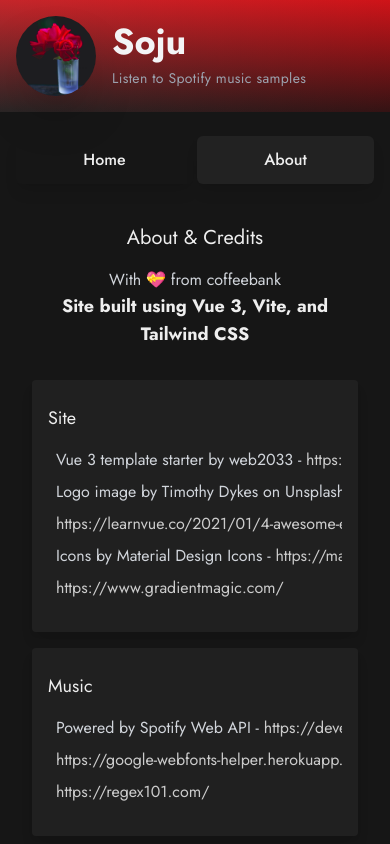
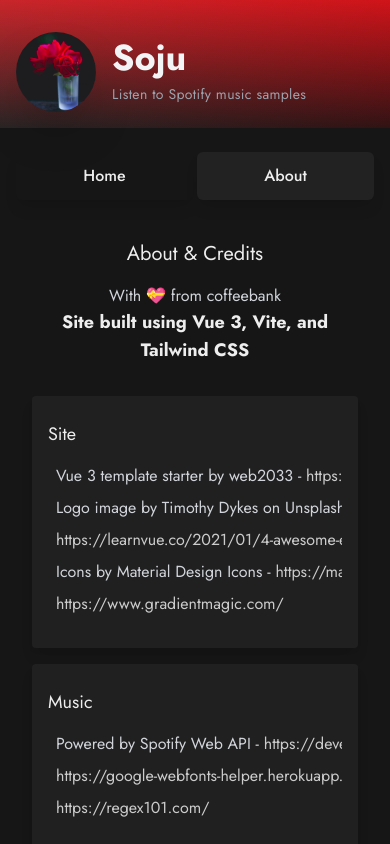
Before and after one commit to kostaspapoutsisweb/soju, a Vue app: page /about in a window 390 px wide. Shown: the top 844 px of the page. Built offline with nearby package versions, Linux system fonts and the light colour scheme; what @tailwindcss/typography would draw is missing.

Commit message:
Update styles

```diff
--- a/src/App.vue
+++ b/src/App.vue
@@ -1,7 +1,7 @@
 <template>
   <div class="about w-full text-center">
     <router-link to="/">
-      <div class="pageheader grid grid-cols-a1f p-4 sm:p-12 sm:pb-4 md:pb-6 gap-4 sm:gap-8 items-end">
+      <div class="pageheader grid grid-cols-a1f p-4 pt-8 sm:p-12 sm:pb-4 md:pb-6 gap-4 sm:gap-8 items-end">
         <img class="w-20 h-20 xs:w-28 xs:h-28 md:w-40 md:h-40 lg:w-56 lg:h-56 rounded-full shadow-2xl filter contrast-125 select-none object-cover pointer-events-none" src="/media/logo-full.jpg" alt="Soju for Spotify" />
         <div class="text-left hidden xs:block">
           <h1 class="font-bold text-gray-200 text-xs md:text-sm uppercase my-2">Music Player</h1>
```
